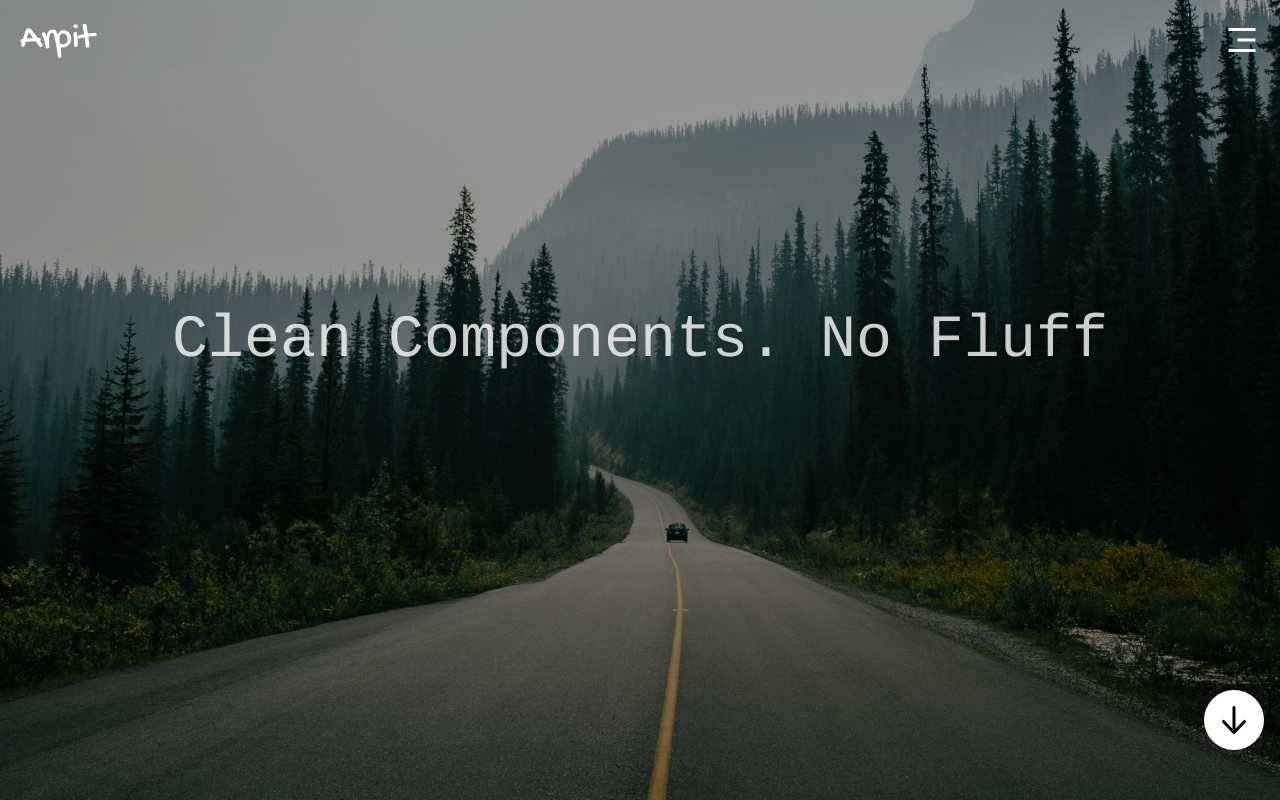
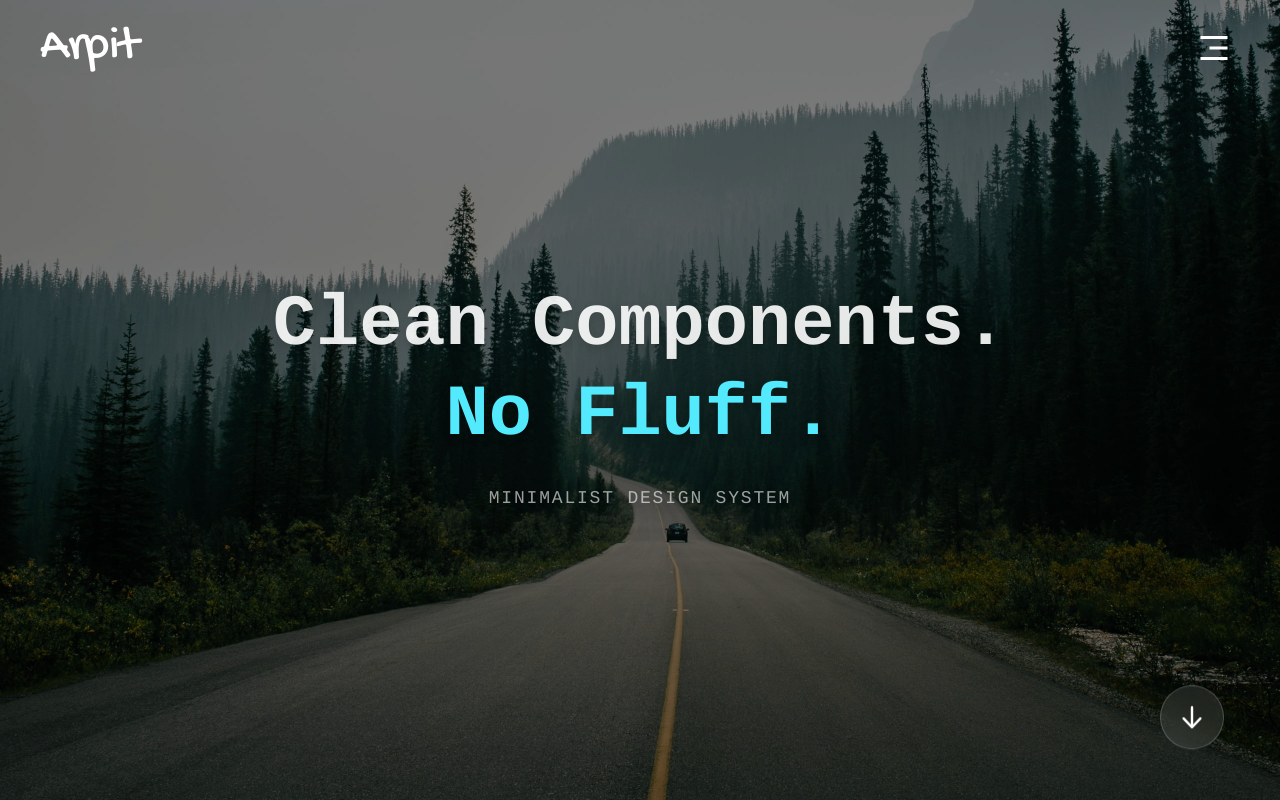
Before and after one commit to ArpitSrivastava90/My-UI, a Next.js app: page / in a window 1280 px wide. Built offline with nearby package versions, Linux system fonts and the light colour scheme.

Commit message:
Fixes UI and Added home

```diff
--- a/app/(Component)/Pencil/page.tsx
+++ b/app/(Component)/Pencil/page.tsx
@@ -1,5 +1,7 @@
 'use client';
 import { motion, useAnimate } from 'motion/react';
+import Link from 'next/link';
+import { RiArrowLeftLine } from 'react-icons/ri';
 
 const Page = () => {
   const [scope, animate] = useAnimate();
@@ -70,6 +72,18 @@ const Page = () => {
 
   return (
     <div className="flex h-screen w-full items-center justify-center bg-gray-200">
+      <div className="absolute top-6 left-6 z-50">
+        <Link href="/">
+          <motion.div
+            whileHover={{ scale: 1.05, x: -3 }}
+            whileTap={{ scale: 0.95 }}
+            className="flex items-center gap-2 rounded-full border border-neutral-200 bg-white px-4 py-2 text-neutral-600 shadow-sm transition-colors hover:border-neutral-300 hover:text-black"
+          >
+            <RiArrowLeftLine />
+            <span className="text-sm font-medium">Home</span>
+          </motion.div>
+        </Link>
+      </div>
       <motion.div
         onMouseEnter={StartAnimation}
         ref={scope}
--- a/components/landingpage.tsx
+++ b/components/landingpage.tsx
@@ -1,138 +1,210 @@
-"use client";
+'use client';
 
-import { Gochi_Hand, Cousine } from "next/font/google";
-import { HiMiniArrowDown } from "react-icons/hi2";
-import { motion, AnimatePresence } from "motion/react";
-import { RiMenu3Line } from "react-icons/ri";
-import Bg from "@/public/Bg1.jpg";
-import { useState } from "react";
+import { Gochi_Hand, Cousine } from 'next/font/google';
+import { HiMiniArrowDown } from 'react-icons/hi2';
+import { motion, AnimatePresence } from 'framer-motion';
+import { RiMenu3Line, RiCloseLine, RiArrowRightUpLine } from 'react-icons/ri';
+import Bg from '@/public/Bg1.jpg';
+import { useState } from 'react';
+import Link from 'next/link';
 
+// --- Fonts ---
 const gochiHand = Gochi_Hand({
-  subsets: ["latin"],
-  weight: "400",
+  subsets: ['latin'],
+  weight: '400',
 });
 
-const cosuine = Cousine({
-  subsets: ["latin"],
-  weight: "400",
+const cousine = Cousine({
+  subsets: ['latin'],
+  weight: ['400', '700'],
 });
 
-const Landingpage = () => {
+export default function LandingPage() {
   const [isOpen, setisOpen] = useState(false);
 
   return (
     <div
-      className="w-full h-screen flex flex-col relative bg-cover bg-center overflow-hidden"
+      className="relative flex h-screen w-full flex-col overflow-hidden bg-cover bg-center"
       style={{ backgroundImage: `url(${Bg.src})` }}
     >
-      {/* Background overlay */}
-      <div className="absolute inset-0 bg-black/25 z-0"></div>
+      <div className="absolute inset-0 z-0 bg-black/40"></div>
 
-      {/* Blur reveal animation */}
+      <MenuOverlay isOpen={isOpen} setIsOpen={setisOpen} />
+
+      <Navbar setisOpen={setisOpen} />
+
+      <HeroSection />
+    </div>
+  );
+}
+
+const MenuOverlay = ({
+  isOpen,
+  setIsOpen,
+}: {
+  isOpen: boolean;
+  setIsOpen: (val: boolean) => void;
+}) => {
+  const ComponentsLink = [
+    { Id: 1, Name: 'Create', url: 'Create' },
+    { Id: 2, Name: 'Draft', url: 'Pencil' },
+  ];
+
+  return (
     <AnimatePresence>
       {isOpen && (
         <motion.div
           key="blur-bg"
-            className="NavSection backdrop-blur-[10px] h-full absolute right-0 z-30 max-w-full"
-            initial={{
-              width: 0,
-              opacity: 0.6,
-            }}
+          className="fixed inset-y-0 right-0 z-50 flex flex-col border-l border-white/20 bg-black/40 shadow-2xl backdrop-blur-xl"
+          initial={{ x: '100%' }}
           animate={{
-              width: "100%",
-              opacity: 1,
-              transition: {
-                duration: 0.55,
-                type: "spring",
-                stiffness: 120, // jitter strength
-                damping: 12, // smooth bounce
-              },
+            x: '0%',
+            transition: { type: 'spring', damping: 25, stiffness: 200 },
           }}
           exit={{
-              width: 0,
-              opacity: 0,
-              transition: {
-                duration: 0.35,
-                ease: "easeInOut",
-              },
+            x: '100%',
+            transition: { ease: 'easeInOut', duration: 0.3 },
           }}
+          style={{ width: '100%', maxWidth: '400px' }}
         >
-            <h1
-              className="text-white text-3xl p-6"
-              onClick={() => setisOpen(false)}
+          <div className="flex w-full items-center justify-between border-b border-white/10 p-6 md:p-8">
+            <span
+              className={`${cousine.className} text-xs tracking-widest text-white/50`}
             >
-              Close
-            </h1>
+              MENU_SYSTEM
+            </span>
+            <button
+              onClick={() => setIsOpen(false)}
+              className="rounded-full p-2 text-white transition-all hover:rotate-90 hover:bg-white/10 hover:text-red-400"
+            >
+              <RiCloseLine className="text-3xl" />
+            </button>
+          </div>
+
+          <div className={`flex-1 overflow-y-auto p-8 ${cousine.className}`}>
+            <div className="mb-8 w-fit">
+              <h1 className="mb-2 text-3xl font-bold text-white">Components</h1>
+              <div className="h-1 w-full bg-cyan-400"></div>
+            </div>
+
+            <div className="flex flex-col gap-6">
+              {ComponentsLink.map((comp, index) => (
+                <Link
+                  key={comp.Id}
+                  href={comp.url}
+                  onClick={() => setIsOpen(false)}
+                  className="group flex w-full items-start justify-between"
+                >
+                  <div className="flex flex-col">
+                    <div className="flex items-baseline gap-3">
+                      <span className="text-xs font-bold text-cyan-400/60 transition-colors group-hover:text-cyan-400">
+                        {(index + 1).toString().padStart(2, '0')}
+                      </span>
+
+                      {/* Link Name */}
+                      <h2 className="text-xl text-white/80 transition-colors group-hover:text-white">
+                        {comp.Name}
+                      </h2>
+                    </div>
+
+                    <div className="mt-1 ml-7 h-0.5 w-0 bg-cyan-400 transition-all duration-300 ease-out group-hover:w-full"></div>
+                  </div>
+
+                  <RiArrowRightUpLine className="-translate-x-2 text-white opacity-0 transition-all duration-300 group-hover:translate-x-0 group-hover:opacity-100" />
+                </Link>
+              ))}
+            </div>
+          </div>
+
+          <div className={`border-t border-white/10 p-6 ${cousine.className}`}>
+            <p className="text-center text-xs text-white/30">
+              DESIGN SYSTEM V1.0
+            </p>
+          </div>
         </motion.div>
       )}
     </AnimatePresence>
-
-      <Navbar isOpen={isOpen} setisOpen={setisOpen} />
-      <Main />
-    </div>
   );
 };
 
-export default Landingpage;
+const Navbar = ({
+  setisOpen,
+}: {
+  setisOpen: React.Dispatch<React.SetStateAction<boolean>>;
+}) => {
+  return (
+    <nav className="z-20 flex h-24 w-full items-center justify-between px-6 md:px-10">
+      <motion.h1
+        initial={{ opacity: 0, x: -20 }}
+        animate={{ opacity: 1, x: 0 }}
+        className={`${gochiHand.className} text-4xl text-white select-none md:text-5xl`}
+      >
+        Arpit
+      </motion.h1>
 
-interface NavbarProp {
-  isOpen: boolean;
-  setisOpen: React.Dispatch<React.SetStateAction<boolean>>;
-}
-
-const Navbar = ({ setisOpen }: NavbarProp) => {
-  return (
-    <div className="w-full h-20 flex justify-between items-center text-4xl text-white p-5 z-10">
-      <h1 className={gochiHand.className}>Arpit</h1>
-
-      <h1 onClick={() => setisOpen(true)}>
+      <motion.button
+        initial={{ opacity: 0, x: 20 }}
+        animate={{ opacity: 1, x: 0 }}
+        whileHover={{ scale: 1.1 }}
+        whileTap={{ scale: 0.95 }}
+        onClick={() => setisOpen(true)}
+        className="rounded-full p-2 text-4xl text-white transition-colors hover:bg-white/10"
+      >
         <RiMenu3Line />
-      </h1>
-    </div>
+      </motion.button>
+    </nav>
   );
 };
 
-const Main = () => {
+const HeroSection = () => {
   return (
-    <div className="flex-1 flex flex-col justify-between items-center pb-10 z-20">
+    <main className="relative z-10 flex flex-1 flex-col items-center justify-center px-4">
+      <div className="flex flex-1 items-center justify-center">
         <div
-        className={`TextDiv mt-30 h-70 w-7xl ${cosuine.className} text-shadow-2xs text-white/80 text-6xl flex justify-center items-center`}
+          className={`${cousine.className} max-w-5xl text-center text-white/90 drop-shadow-lg`}
         >
           <motion.h1
-          initial={{
-            opacity: 0,
-          }}
+            initial={{ opacity: 0, filter: 'blur(10px)', y: 20 }}
+            animate={{ opacity: 1, filter: 'blur(0px)', y: 0 }}
+            transition={{ duration: 0.8, ease: 'easeOut' }}
+            className="text-4xl leading-tight font-bold md:text-6xl lg:text-7xl"
+          >
+            Clean Components. <br />
+            <span className="text-cyan-300">No Fluff.</span>
+          </motion.h1>
+
+          <motion.p
+            initial={{ opacity: 0 }}
+            animate={{ opacity: 1 }}
+            transition={{ delay: 0.5, duration: 1 }}
+            className="mt-6 text-sm tracking-widest text-white/60 uppercase md:text-lg"
+          >
+            Minimalist Design System
+          </motion.p>
+        </div>
+      </div>
+
+      <div className="flex w-full justify-end px-6 pb-10 md:px-10">
+        <motion.div
+          initial={{ y: 0, opacity: 0 }}
           animate={{
+            y: [0, -20, 0],
             opacity: 1,
-            animationDelay: 0.23,
           }}
           transition={{
-            duration: 0.3,
-            ease: "easeIn",
+            y: {
+              duration: 2,
+              repeat: Infinity,
+              ease: 'easeInOut',
+            },
+            opacity: { duration: 0.5 },
           }}
+          whileHover={{ scale: 1.1, cursor: 'pointer' }}
+          className="flex size-16 items-center justify-center rounded-full border border-white/20 bg-white/10 text-white backdrop-blur-md transition-colors duration-300 hover:bg-white hover:text-black"
         >
-          Clean Components. No Fluff
-        </motion.h1>
+          <HiMiniArrowDown className="size-8" />
+        </motion.div>
       </div>
-
-      <div className="FootDiv w-full h-20 flex items-center justify-end p-4">
-        <motion.h1
-          initial={{ y: 0 }}
-          animate={{
-            y: [0, -35, 0, -15, 0, 0], // Jump high, land, jump low, land, wait.
-          }}
-          transition={{
-            duration: 2,
-            ease: "easeInOut",
-            times: [0, 0.3, 0.5, 0.65, 0.8, 1], // Controls the speed of each stage
-            repeat: Infinity,
-            repeatDelay: 1, // Pauses for 1 second before restarting
-          }}
-          className="size-15 bg-white rounded-full flex justify-center items-center"
-        >
-          <HiMiniArrowDown className="size-10" />
-        </motion.h1>
-      </div>
-    </div>
+    </main>
   );
 };
```
Lines whose indentation alone changed are shown as unchanged.
